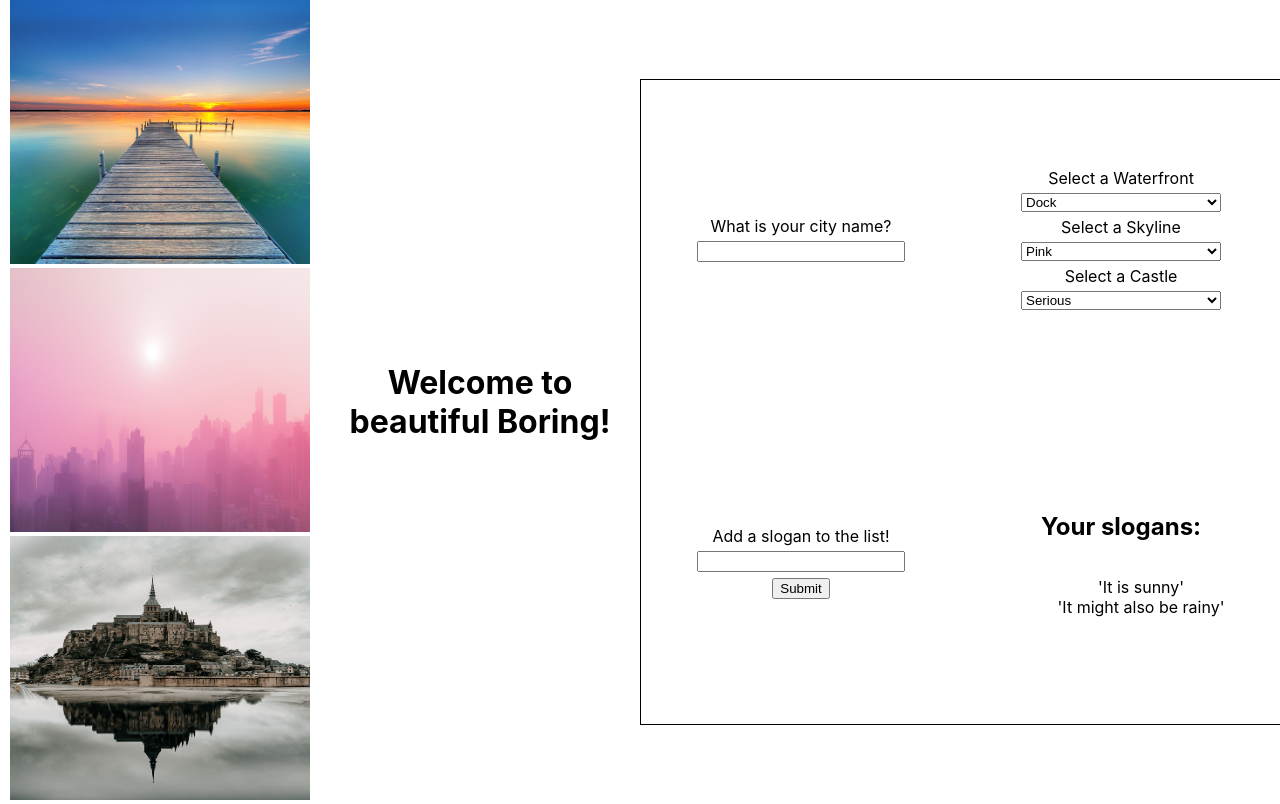
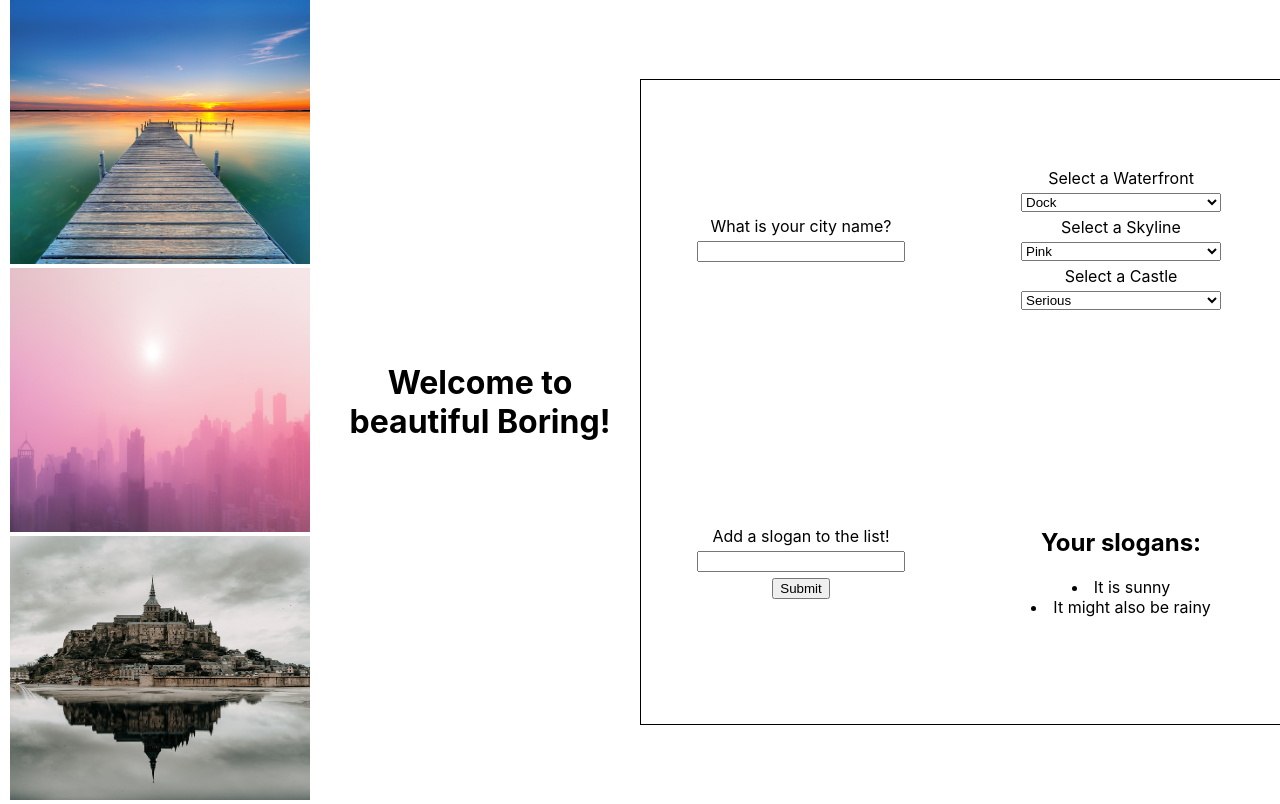
Before and after one commit to Cliffmax85/city-builder-react-hb, a React (Create React App) app: page / in a window 1280 px wide. Built offline with nearby package versions, Linux system fonts and the light colour scheme.

Commit message:
worjking on diplsay slogans

```diff
--- a/src/App.js
+++ b/src/App.js
@@ -17,7 +17,7 @@ function App() {
   // you'll need to track a city name, which starts as the city name of your choice.
   const [cityName, setCityName] = useState('Boring');
   // finally, you'll need an array of slogans, which could start out as ['The City of Excellence'] for example
-  const [slogans, setSlogans] = useState(['It is sunny', 'It might also be rainy']);
+  const [slogan, setSlogan] = useState(['It is sunny', 'It might also be rainy']);
 
   return (
     <div className="App">
@@ -44,9 +44,9 @@ function App() {
           <CastleDropdown setCastleId={setCastleId} />
         </section>
         {/* here, the SloganForm component takes in the setSlogans state handler function and the slogans array that live in state */}
-        <SloganForm slogans={slogans} setSlogans={setSlogans} />
+        <SloganForm setSlogan={setSlogan} slogan={slogan} />
         {/* here, the SloganList component takes the array of slogans that lives in state */}
-        <SloganList slogans={slogans} />
+        <SloganList slogan={slogan} />
       </div>
     </div>
   );
--- a/src/Slogan.js
+++ b/src/Slogan.js
@@ -1,10 +1,12 @@
 import React from 'react';
 
-export default function Slogan(props) {
+export default function Slogan({ slogans }) {
   return (
     <div className='slogan'>
       {/* this component takes in a slogan as a prop. Render it out here however you like */}
-      {`'${props.slogan}'`}
+      <li>
+        {slogans}
+      </li>
     </div>
   );
 }
--- a/src/SloganForm.js
+++ b/src/SloganForm.js
@@ -1,24 +1,29 @@
-export default function SloganForm(props) {
+import { useState } from 'react';
+
+export default function SloganForm({ setSlogan, slogan }) {
   // React forms are a pain!
   // Track the sloganInput form state with a useState hook
+  const [sloganInForm, setSloganInForm] = useState('');
 
   function handleSubmit(e) {
     e.preventDefault();
 
     // This component takes in a prop called setSlogans, which is a function that takes in an array of slogans.
+    setSlogan([...slogan, sloganInForm]);
     // Also, this component also takes in a prop called slogans, which is an arry of strings. //// On submit call the setSlogans state with a new array that is a copy of the old array with the new slogan immutably added to the end
 
     // set the sloganInput form state to an empty string to reset the form
+    setSlogan('');
   }
 
   return (
     <section>
       {/* on submit, call the handleSubmit function, defined above */}
-      <form>
+      <form onSubmit={handleSubmit}>
         Add a slogan to the list!
         {/* on change, set the sloganInput in state to be the input value */}
         {/* also, weirdly, set the value of this input to the sloganInput tracked in state to make this a 'controlled' form input */}
-        <input />
+        <input value={sloganInForm} onChange={e => setSloganInForm(e.target.value)} />
         <button>Submit</button>
       </form>
     </section>
--- a/src/SloganList.js
+++ b/src/SloganList.js
@@ -1,18 +1,17 @@
 import React from 'react';
 import Slogan from './Slogan';
 
-export default function SloganList(props) {
+export default function SloganList({ slogan }) {
   return (
     <section>
       <h2>Your slogans:</h2>
       {/* This kind of component should be familiar by now. It takes in (as props) an array of slogans */}
       {/* Then map over those slogans and for each slogan, render a Slogan component. Supply a key and a slogan as props to each Slogan component */}
-      <ul className='slogans-list'>
-        {
-          props.slogans.map((slogan, i) => <Slogan key={`${slogan}-${i}`} slogan={slogan} />
-          )
-        }
-      </ul>
+      {
+        slogan.map((slogans, i) =>
+          <Slogan key={`${slogans}-${i}`} slogans={slogans} />
+        )
+      }
     </section>
   );
 }
```
